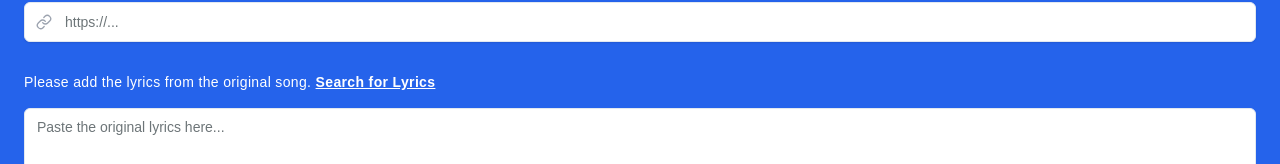
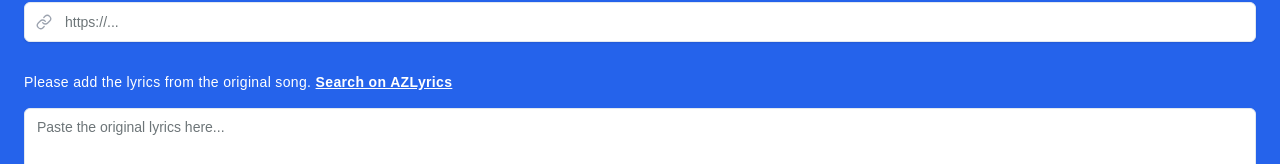
Before and after one commit to rmitrmit/nv, a Next.js app: page / in a window 1280 px wide. Both pictures are taken after a click on the tab "Manual Entry". Shown: the part 388-552 px from the top of the page. Built offline with nearby package versions, Linux system fonts and the light colour scheme.

Commit message:
feat> add song URL even for genius database

```diff
--- a/src/app/page.tsx
+++ b/src/app/page.tsx
@@ -22,6 +22,7 @@ interface Song {
     title: string;
     artist: string;
     image: string;
+    url: string;
 }
 
 interface SearchResultsProps {
@@ -181,7 +182,7 @@ const SearchPanel = () => {
         }
 
         // Navigate to the "change-lyrics" page with query parameters
-        router.push(`/change-lyrics?id=${selectedSong.id}&title=${encodeURIComponent(selectedSong.title)}&artist=${encodeURIComponent(selectedSong.artist)}&image=${encodeURIComponent(selectedSong.image)}`);
+        router.push(`/change-lyrics?id=${selectedSong.id}&title=${encodeURIComponent(selectedSong.title)}&artist=${encodeURIComponent(selectedSong.artist)}&image=${encodeURIComponent(selectedSong.image)}&url=${encodeURIComponent(selectedSong.url)}`);
     };
 
     return (
@@ -380,7 +381,7 @@ const ManualEntryPanel = () => {
                 </Form.Field>
 
                 <p className="scroll-m-20 font-roboto font-normal tracking-wide dark:text-white text-sm md:text-base text-white">
-                    Please add the lyrics from the original song. <a className="font-semibold text-white underline" href="https://songmeanings.com/" target="_blank" rel="noopener noreferrer">Search for Lyrics</a>
+                    Please add the lyrics from the original song. <a className="font-semibold text-white underline" href="https://www.azlyrics.com/" target="_blank" rel="noopener noreferrer">Search on AZLyrics</a>
                 </p>
 
                 <Form.Field className="mb-3.5 flex flex-col gap-0.5 last:mb-0 relative" name="lyrics">
```
